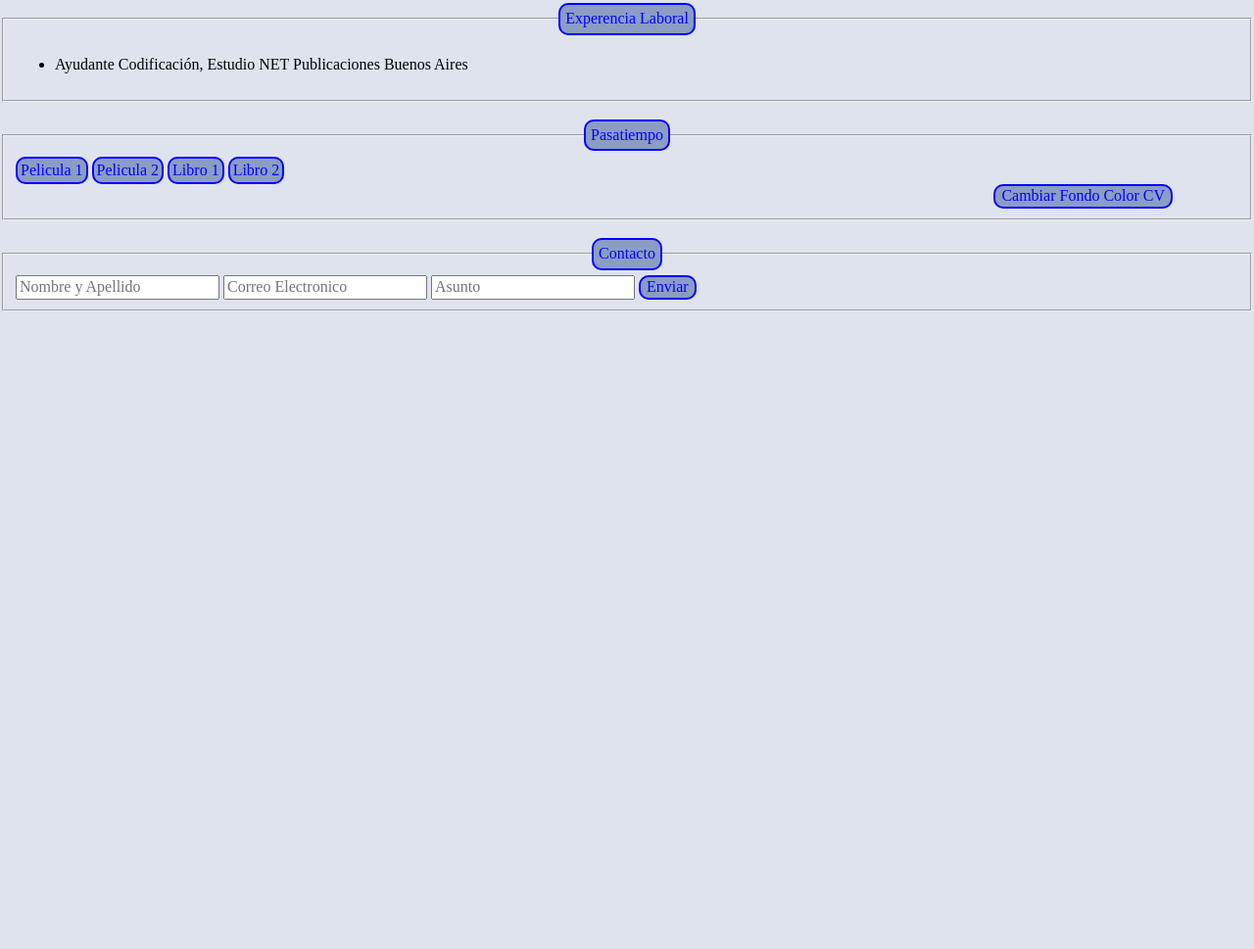
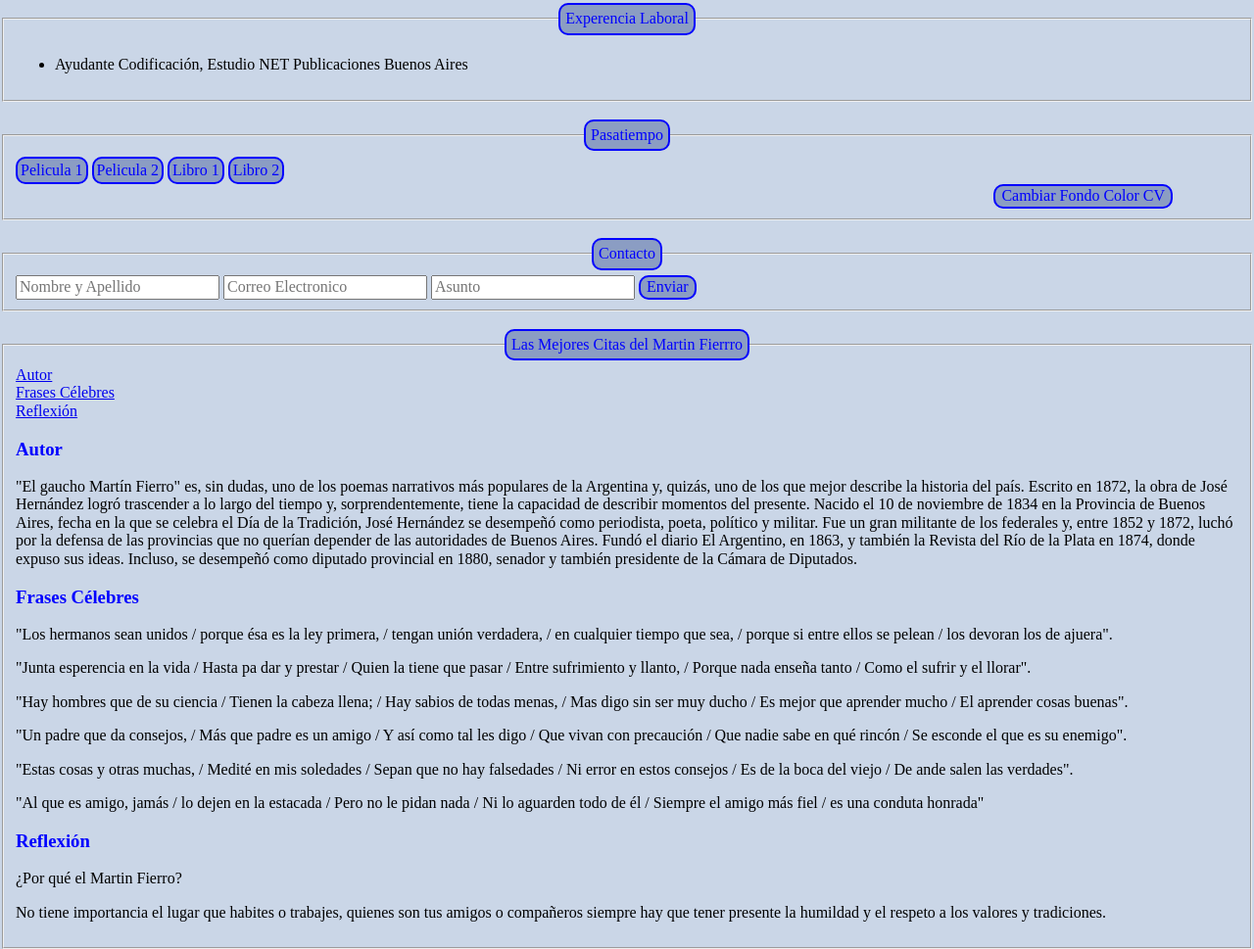
Before and after one commit to Hector027/Mi_Primer_Commit, a plain HTML site: page index.html in a window 1280 px wide. Shown: the part 563-1532 px from the top of the page at 98% size. Before the commit the page ends 881 px from the top, so only its background shows below. Drawn offline with nearby package versions, Linux system fonts and the light colour scheme.

Commit message:
Cuarta escritura en el repositorio

```diff
--- a/css/estilos.css
+++ b/css/estilos.css
@@ -1,6 +1,6 @@
 
 :root {
-    --colorCuerpo: #dfe3ee;
+    --colorCuerpo: #CAD6E7;
     --colorIconos: #8b9dc3;
     --fontsIconos: 'Montserrat' 200, sans-serif;
     --bordesIconos: solid 2px;
@@ -63,6 +63,10 @@ body{
 
 }
 
+.d2{
+    color: var(--textoIconos);
+}
+
 .cambio{
     /**display: inline-block;*/
     background-color: var(--colorIconos);
--- a/index.html
+++ b/index.html
@@ -92,5 +92,30 @@
                 </form>
         </fieldset>
     </div>
+    <br>
+    <div class="datos">
+        <fieldset>
+            <legend class="d1">Las Mejores Citas del Martin Fierrro</legend>           <!--Esta es la mejor forma que encontre para hablar de mi persona-->
+            <a href="#Autor">Autor</a> <br>
+            <a href="#Frases Célebres">Frases Célebres</a> <br>
+            <a href="#Reflexión">Reflexión</a> <br>
+            <a name="Autor"></a>
+            <h3 class="d2">Autor</h3>
+            <p>"El gaucho Martín Fierro" es, sin dudas, uno de los poemas narrativos más populares de la Argentina y, quizás, uno de los que mejor describe la historia del país. Escrito en 1872, la obra de José Hernández logró trascender a lo largo del tiempo y, sorprendentemente, tiene la capacidad de describir momentos del presente.
+                Nacido el 10 de noviembre de 1834 en la Provincia de Buenos Aires, fecha en la que se celebra el Día de la Tradición, José Hernández se desempeñó como periodista, poeta, político y militar. Fue un gran militante de los federales y, entre 1852 y 1872, luchó por la defensa de las provincias que no querían depender de las autoridades de Buenos Aires. Fundó el diario El Argentino, en 1863, y también la Revista del Río de la Plata en 1874, donde expuso sus ideas. Incluso, se desempeñó como diputado provincial en 1880, senador y también presidente de la Cámara de Diputados.</p>
+            <a name="Frases Célebres"></a>
+            <h3 class="d2">Frases Célebres</h3>
+            <p>"Los hermanos sean unidos / porque ésa es la ley primera, / tengan unión verdadera, / en cualquier tiempo que sea, / porque si entre ellos se pelean / los devoran los de ajuera".</p>
+            <p>"Junta esperencia en la vida / Hasta pa dar y prestar / Quien la tiene que pasar / Entre sufrimiento y llanto, / Porque nada enseña tanto / Como el sufrir y el llorar".</p>
+            <p>"Hay hombres que de su ciencia / Tienen la cabeza llena; / Hay sabios de todas menas, / Mas digo sin ser muy ducho / Es mejor que aprender mucho / El aprender cosas buenas".</p>
+            <p>"Un padre que da consejos, / Más que padre es un amigo / Y así como tal les digo / Que vivan con precaución / Que nadie sabe en qué rincón / Se esconde el que es su enemigo".</p>
+            <p>"Estas cosas y otras muchas, / Medité en mis soledades / Sepan que no hay falsedades / Ni error en estos consejos / Es de la boca del viejo / De ande salen las verdades".</p>
+            <p>"Al que es amigo, jamás / lo dejen en la estacada / Pero no le pidan nada / Ni lo aguarden todo de él / Siempre el amigo más fiel / es una conduta honrada"</p>
+            <a name="Reflexión"></a>
+            <h3 class="d2">Reflexión</h3>
+            <p>¿Por qué el Martin Fierro? </p>
+           </p>No tiene importancia el lugar que habites o trabajes, quienes son tus amigos o compañeros siempre hay que tener presente la humildad y el respeto a los valores y tradiciones. </p>
+        </fieldset>
+    </div>
 </body>
 </html>
```
